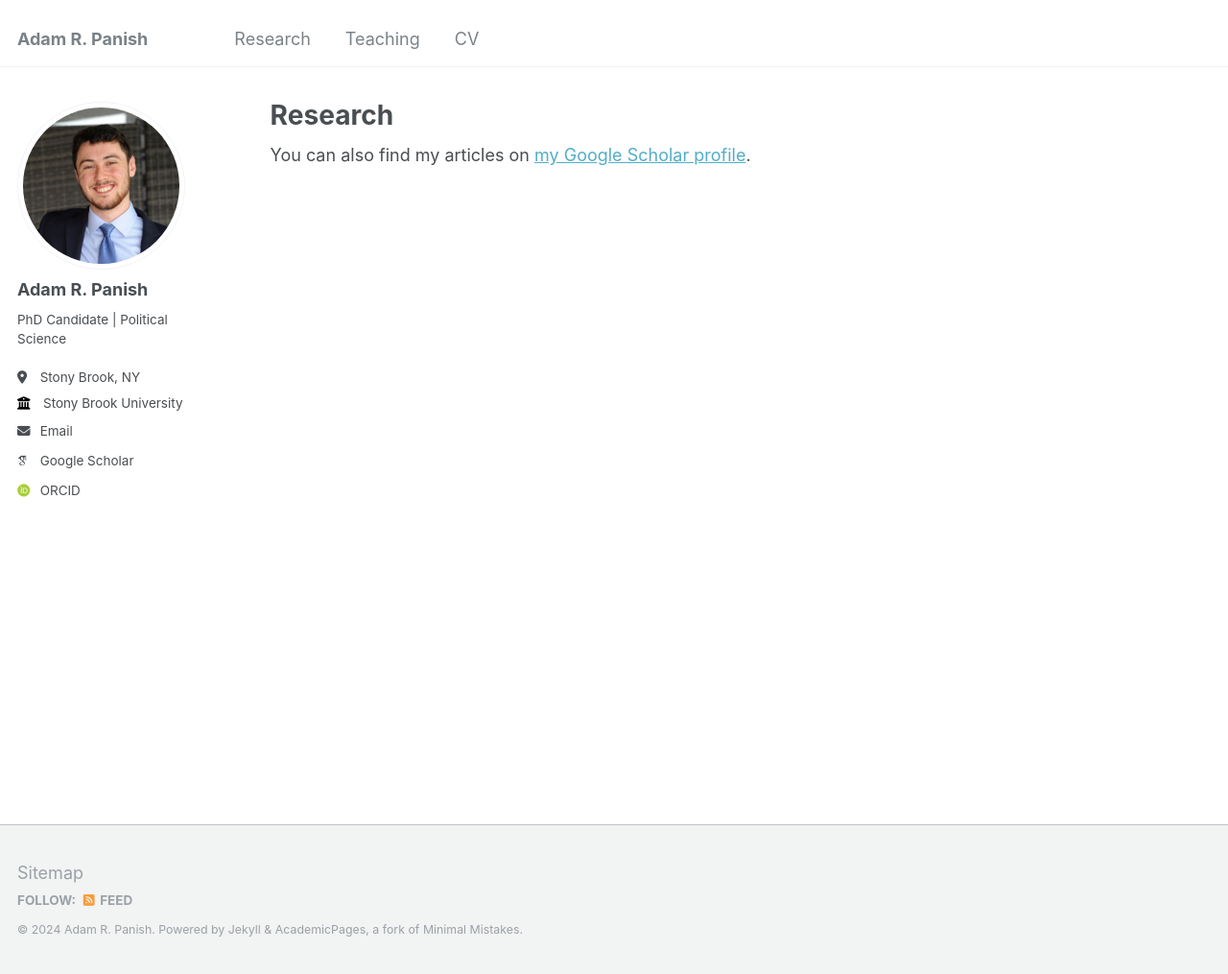
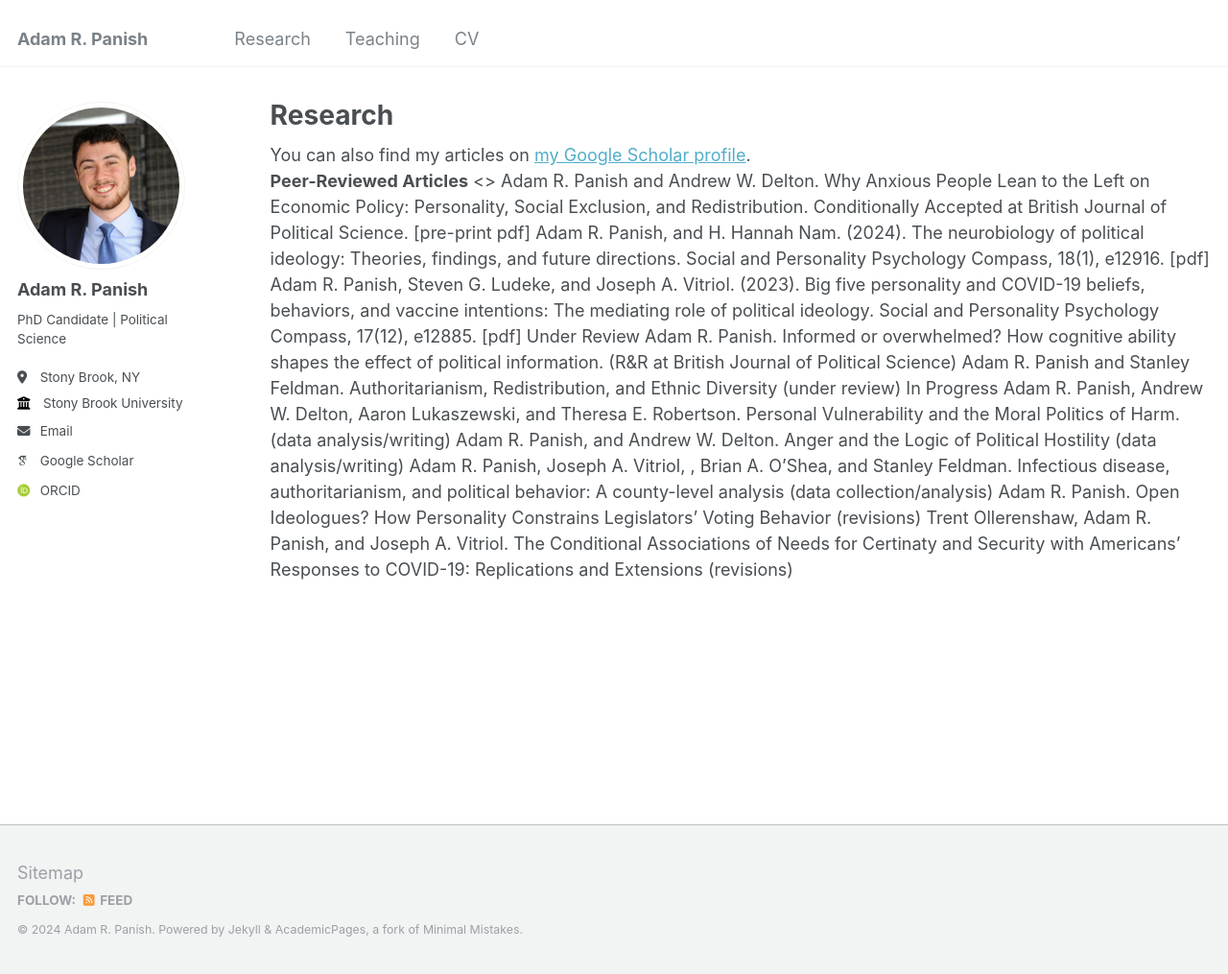
Before and after one commit to adampanish/adampanish.github.io, a Jekyll site: the page built from _pages/research.html, in a window 1280 px wide and 1015 px high. Shown: the whole window at 96% size. Built offline with Jekyll 4.4.1, drawn with Linux system fonts in a browser that asks for light colours; some web fonts are replaced.

Commit message:
Update research.html

```diff
--- a/_pages/research.html
+++ b/_pages/research.html
@@ -9,25 +9,19 @@ author_profile: true
   <div class="wordwrap">You can also find my articles on <a href="{{site.author.googlescholar}}">my Google Scholar profile</a>.</div>
 {% endif %}
 
-{% include base_path %}
+<b>Peer-Reviewed Articles</b>
+<>
+Adam R. Panish and Andrew W. Delton. Why Anxious People Lean to the Left on Economic Policy: Personality, Social Exclusion, and Redistribution. Conditionally Accepted at British Journal of Political Science. [pre-print pdf]
+Adam R. Panish, and H. Hannah Nam. (2024). The neurobiology of political ideology: Theories, findings, and future directions. Social and Personality Psychology Compass, 18(1), e12916. [pdf]
+Adam R. Panish, Steven G. Ludeke, and Joseph A. Vitriol. (2023). Big five personality and COVID-19 beliefs, behaviors, and vaccine intentions: The mediating role of political ideology. Social and Personality Psychology Compass, 17(12), e12885. [pdf]
 
-<!-- New style rendering if publication categories are defined -->
-{% if site.publication_category %}
-  {% for category in site.publication_category  %}
-    {% assign title_shown = false %}
-    {% for post in site.publications reversed %}
-      {% if post.category != category[0] %}
-        {% continue %}
-      {% endif %}
-      {% unless title_shown %}
-        <h2>{{ category[1].title }}</h2><hr />
-        {% assign title_shown = true %}
-      {% endunless %}
-      {% include archive-single.html %}
-    {% endfor %}
-  {% endfor %}
-{% else %}
-  {% for post in site.publications reversed %}
-    {% include archive-single.html %}
-  {% endfor %}
-{% endif %}
+ Under Review
+Adam R. Panish. Informed or overwhelmed? How cognitive ability shapes the effect of political information. (R&R at British Journal of Political Science)
+Adam R. Panish and Stanley Feldman. Authoritarianism, Redistribution, and Ethnic Diversity (under review)
+
+ In Progress
+Adam R. Panish, Andrew W. Delton, Aaron Lukaszewski, and Theresa E. Robertson. Personal Vulnerability and the Moral Politics of Harm. (data analysis/writing)
+Adam R. Panish, and Andrew W. Delton. Anger and the Logic of Political Hostility (data analysis/writing)
+Adam R. Panish, Joseph A. Vitriol, , Brian A. O’Shea, and Stanley Feldman. Infectious disease, authoritarianism, and political behavior: A county-level analysis (data collection/analysis)
+Adam R. Panish. Open Ideologues? How Personality Constrains Legislators’ Voting Behavior (revisions)
+Trent Ollerenshaw, Adam R. Panish, and Joseph A. Vitriol. The Conditional Associations of Needs for Certinaty and Security with Americans’ Responses to COVID-19: Replications and Extensions (revisions)
```
